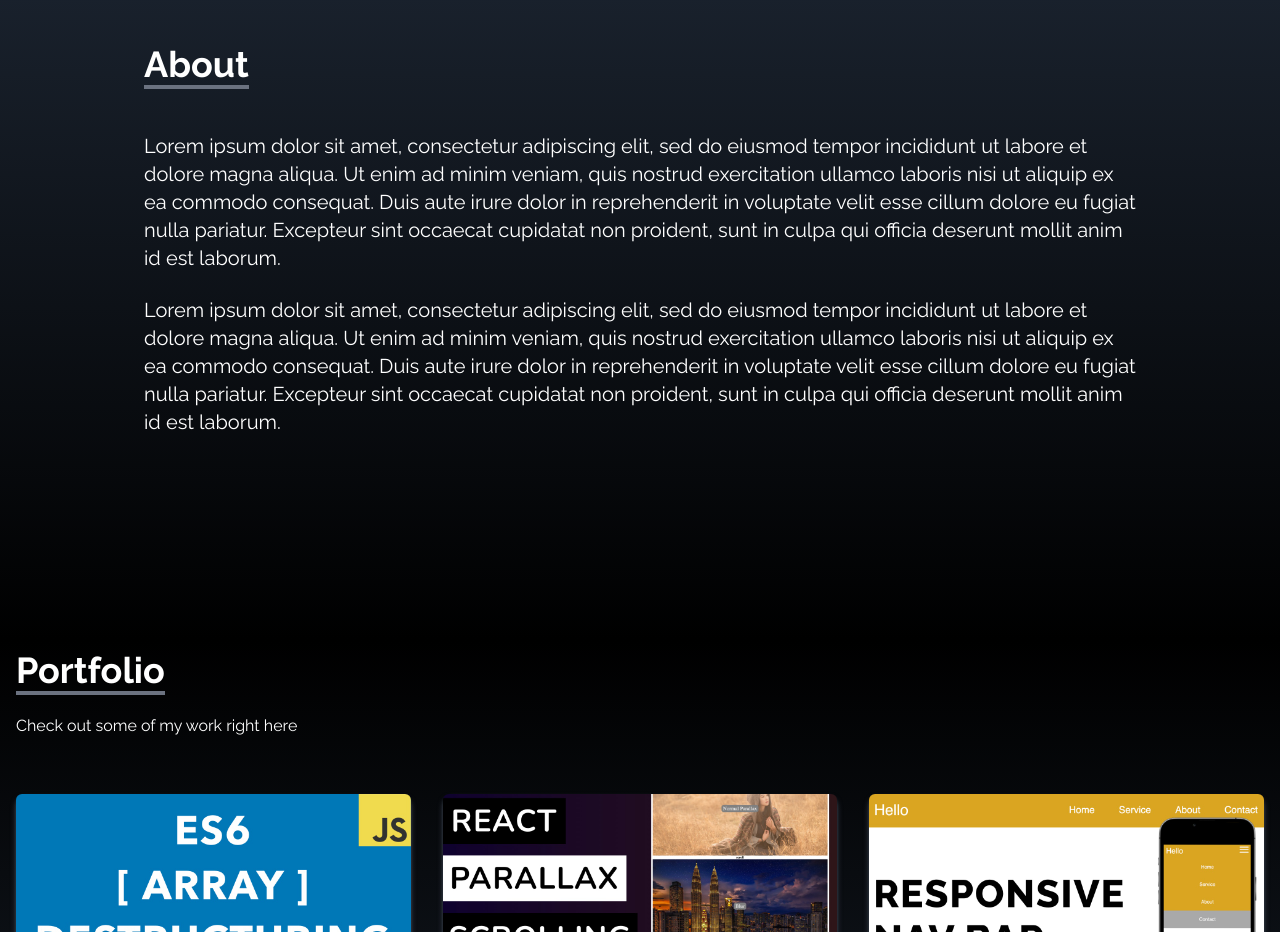
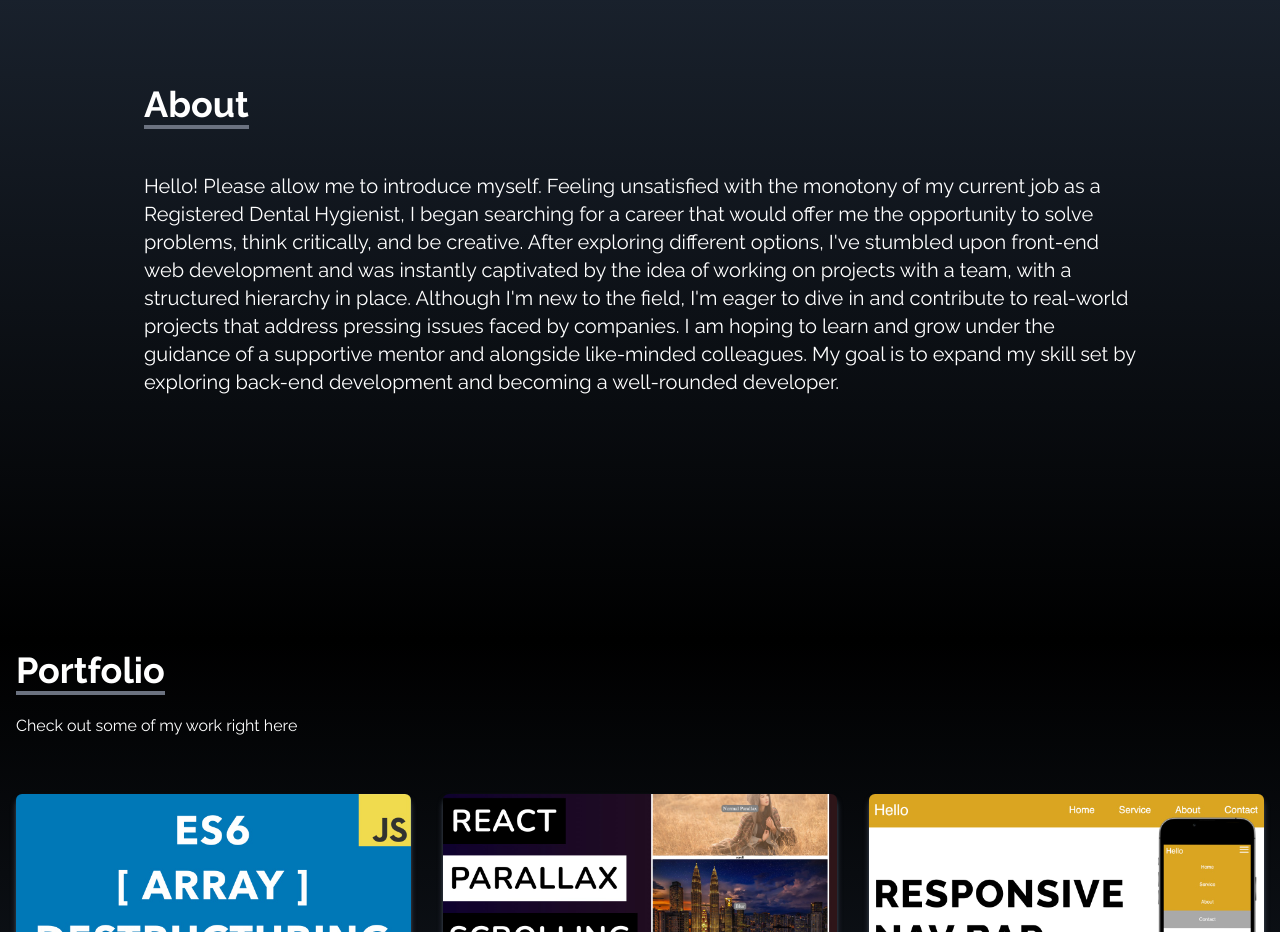
Before and after one commit to simca09/react-one-portfolio, a React (Create React App) app: page / in a window 1280 px wide. Shown: the part 960-1892 px from the top of the page. Built offline with nearby package versions, Linux system fonts and the light colour scheme; the HTML template or start-up script is replaced by a standard one.

Commit message:
Fixed errors and updated About section

```diff
--- a/src/App.js
+++ b/src/App.js
@@ -17,7 +17,6 @@ function App() {
       <Portfolio/>
       <Experience/>
       <Contact/>
-
       <SocialLinks/>
     </div>
   );
--- a/src/components/About.jsx
+++ b/src/components/About.jsx
@@ -11,20 +11,13 @@ const About = () => {
             </div>
 
             <p className='text-xl mt-4'>
-            Lorem ipsum dolor sit amet, consectetur adipiscing elit, sed do eiusmod tempor incididunt ut labore et dolore magna aliqua.
-            Ut enim ad minim veniam, quis nostrud exercitation ullamco laboris nisi ut aliquip ex ea commodo consequat.
-            Duis aute irure dolor in reprehenderit in voluptate velit esse cillum dolore eu fugiat nulla pariatur.
-            Excepteur sint occaecat cupidatat non proident, sunt in culpa qui officia deserunt mollit anim id est laborum.
+            Hello! Please allow me to introduce myself. Feeling unsatisfied with the monotony of my current job as a Registered Dental Hygienist, I began searching for a career that would offer me the opportunity to solve problems, think critically, and be creative.
+            After exploring different options, I've stumbled upon front-end web development and was instantly captivated by the idea of working on projects with a team, with a structured hierarchy in place.
+            Although I'm new to the field, I'm eager to dive in and contribute to real-world projects that address pressing issues faced by companies.
+            I am hoping to learn and grow under the guidance of a supportive mentor and alongside like-minded colleagues.
+            My goal is to expand my skill set by exploring back-end development and becoming a well-rounded developer.
             </p>
 
-            <br />
-
-            <p className='text-xl'>
-            Lorem ipsum dolor sit amet, consectetur adipiscing elit, sed do eiusmod tempor incididunt ut labore et dolore magna aliqua.
-            Ut enim ad minim veniam, quis nostrud exercitation ullamco laboris nisi ut aliquip ex ea commodo consequat.
-            Duis aute irure dolor in reprehenderit in voluptate velit esse cillum dolore eu fugiat nulla pariatur.
-            Excepteur sint occaecat cupidatat non proident, sunt in culpa qui officia deserunt mollit anim id est laborum.
-            </p>
         </div>
     </div>
   )
--- a/src/components/Experience.jsx
+++ b/src/components/Experience.jsx
@@ -1,3 +1,4 @@
+/* eslint-disable no-useless-concat */
 import React from 'react'
 import html from '../assets/html.png'
 import css from '../assets/css.png'
--- a/src/components/SocialLinks.jsx
+++ b/src/components/SocialLinks.jsx
@@ -1,3 +1,4 @@
+/* eslint-disable no-useless-concat */
 import React from 'react'
 import { FaGithub, FaLinkedin } from 'react-icons/fa';
 import { HiOutlineMail } from 'react-icons/hi';
```
